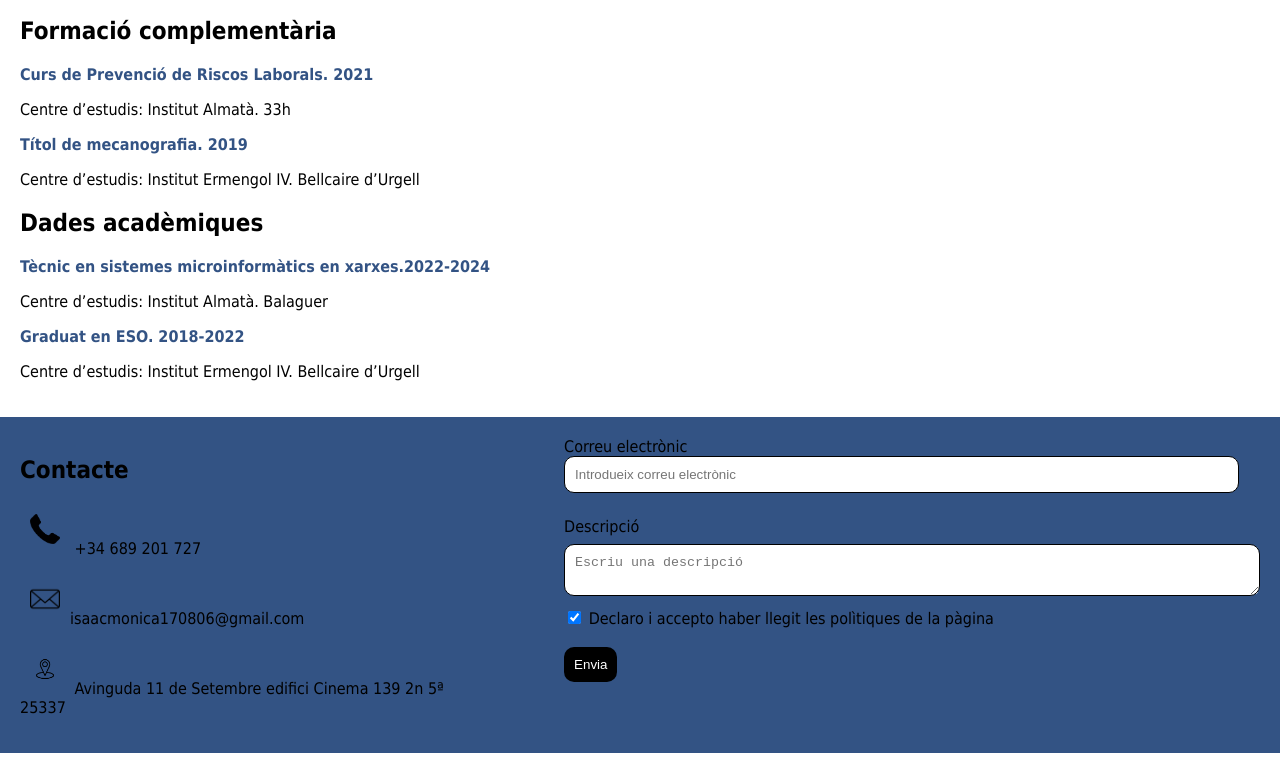
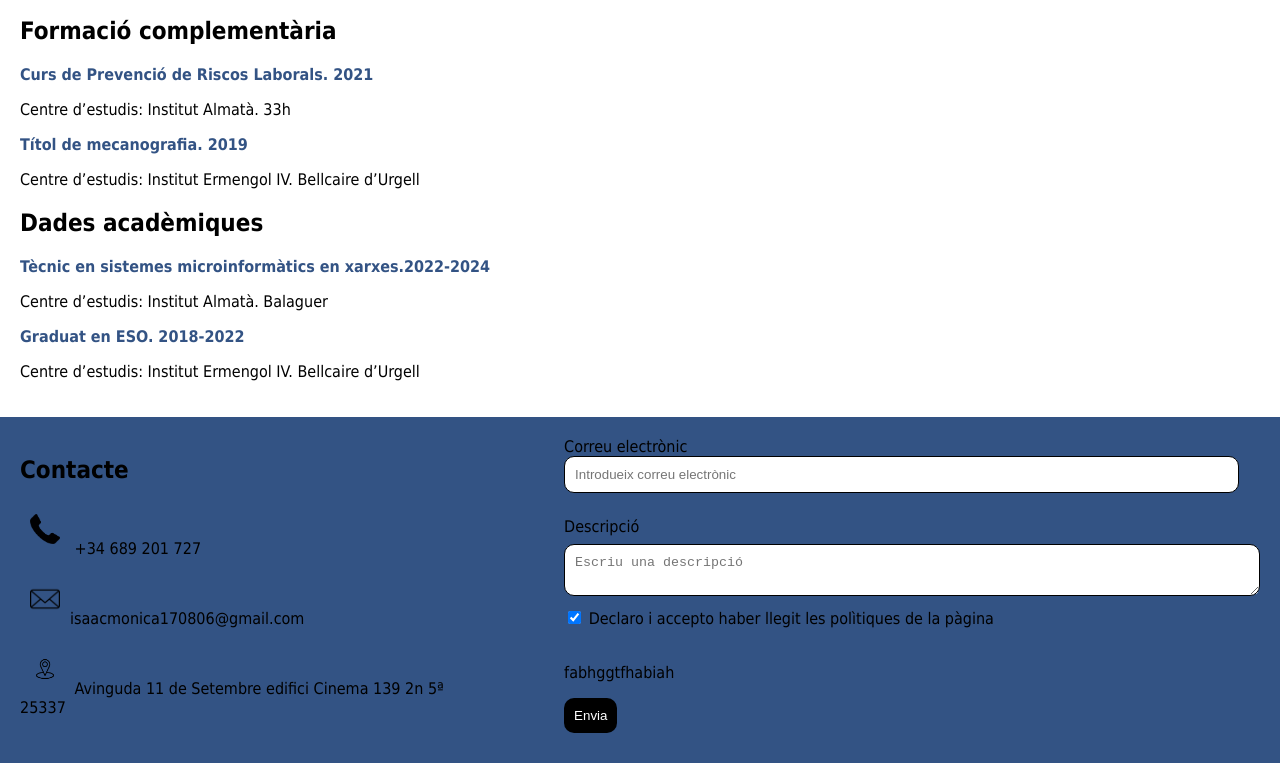
Before and after one commit to isaac133113/isaac133113.github.io, a plain HTML site: page index.html in a window 1280 px wide. Shown: the part 1609-2372 px from the top of the page. Drawn offline with Linux system fonts and the light colour scheme.

Commit message:
index.html

```diff
--- a/index.html
+++ b/index.html
@@ -112,12 +112,13 @@
           <label for="email">Correu electrònic</label>
           <input type="email" id="email" name="email" placeholder="Introdueix correu electrònic" required>
           </select><br><br>
+
           <label for="missatge">Descripció</label>
           <textarea id="missatge" placeholder="Escriu una descripció" maxlength="300" required></textarea>
 
           <input type="checkbox" name="decla" id="decla" value="decla" checked>
           <label for="decla">Declaro i accepto haber llegit les polìtiques de la pàgina</label><br><br>
-
+      <p>fabhggtfhabiah</p>
           <input type="submit" value="Envia">
       </form>
        </div>
```
